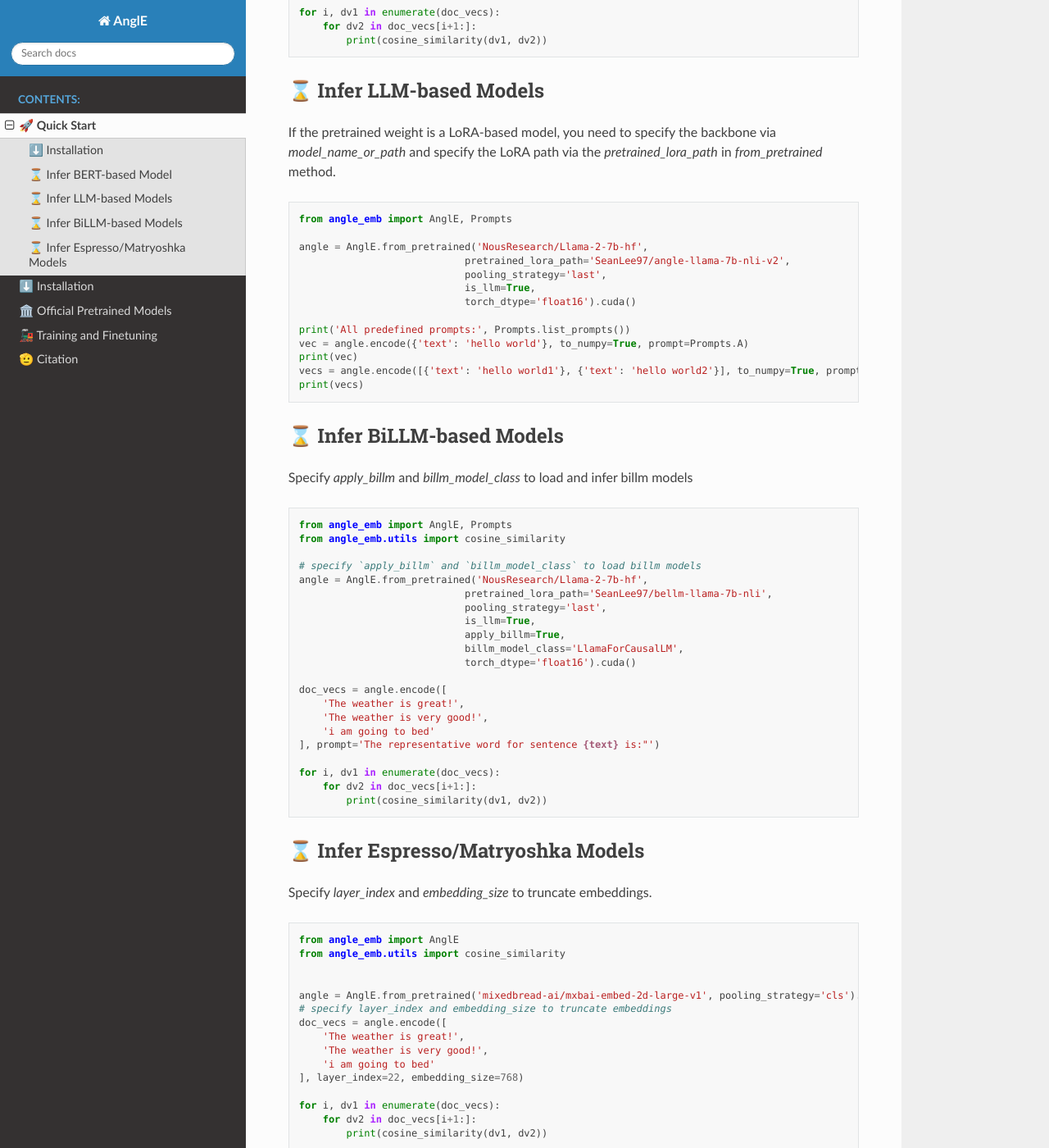
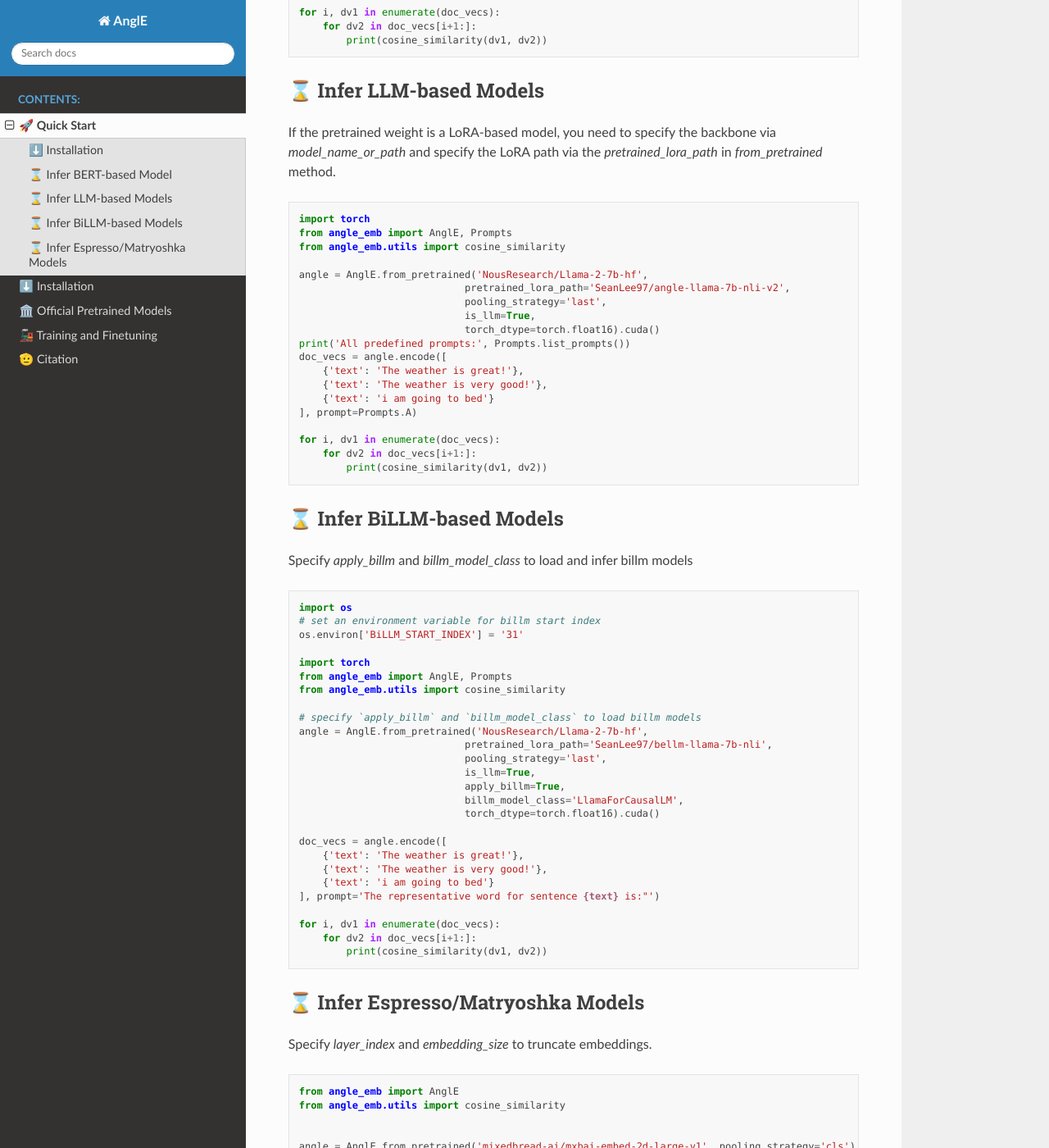
Before and after one commit to SeanLee97/AnglE, a Sphinx documentation site: the page built from docs/notes/quickstart.rst, in a window 1280 px wide and 1400 px high, scrolled down 1130 px. Shown: the whole window at 82% size. Built offline with Sphinx 7.4.7 and the Read the Docs theme 2.0.0, drawn with Linux system fonts in a browser that asks for light colours.

Commit message:
correct LLM loading

```diff
--- a/docs/notes/quickstart.rst
+++ b/docs/notes/quickstart.rst
@@ -72,19 +72,26 @@
 
 .. code-block:: python
 
+    import torch
     from angle_emb import AnglE, Prompts
+    from angle_emb.utils import cosine_similarity
 
     angle = AnglE.from_pretrained('NousResearch/Llama-2-7b-hf',
                                 pretrained_lora_path='SeanLee97/angle-llama-7b-nli-v2',
                                 pooling_strategy='last',
                                 is_llm=True,
-                                torch_dtype='float16').cuda()
+                                torch_dtype=torch.float16).cuda()
+    print('All predefined prompts:', Prompts.list_prompts())
+    doc_vecs = angle.encode([
+        {'text': 'The weather is great!'},
+        {'text': 'The weather is very good!'},
+        {'text': 'i am going to bed'}
+    ], prompt=Prompts.A)
 
-    print('All predefined prompts:', Prompts.list_prompts())
-    vec = angle.encode({'text': 'hello world'}, to_numpy=True, prompt=Prompts.A)
-    print(vec)
-    vecs = angle.encode([{'text': 'hello world1'}, {'text': 'hello world2'}], to_numpy=True, prompt=Prompts.A)
-    print(vecs)
+    for i, dv1 in enumerate(doc_vecs):
+        for dv2 in doc_vecs[i+1:]:
+            print(cosine_similarity(dv1, dv2))
+
 
 
 ⌛ Infer BiLLM-based Models
@@ -94,6 +101,11 @@
 
 .. code-block:: python
 
+    import os
+    # set an environment variable for billm start index
+    os.environ['BiLLM_START_INDEX'] = '31'
+
+    import torch
     from angle_emb import AnglE, Prompts
     from angle_emb.utils import cosine_similarity
 
@@ -104,12 +116,12 @@
                                 is_llm=True,
                                 apply_billm=True,
                                 billm_model_class='LlamaForCausalLM',
-                                torch_dtype='float16').cuda()
+                                torch_dtype=torch.float16).cuda()
 
     doc_vecs = angle.encode([
-        'The weather is great!',
-        'The weather is very good!',
-        'i am going to bed'
+        {'text': 'The weather is great!'},
+        {'text': 'The weather is very good!'},
+        {'text': 'i am going to bed'}
     ], prompt='The representative word for sentence {text} is:"')
 
     for i, dv1 in enumerate(doc_vecs):
```
Also changed, not shown: README.md (+21 -14 lines).
